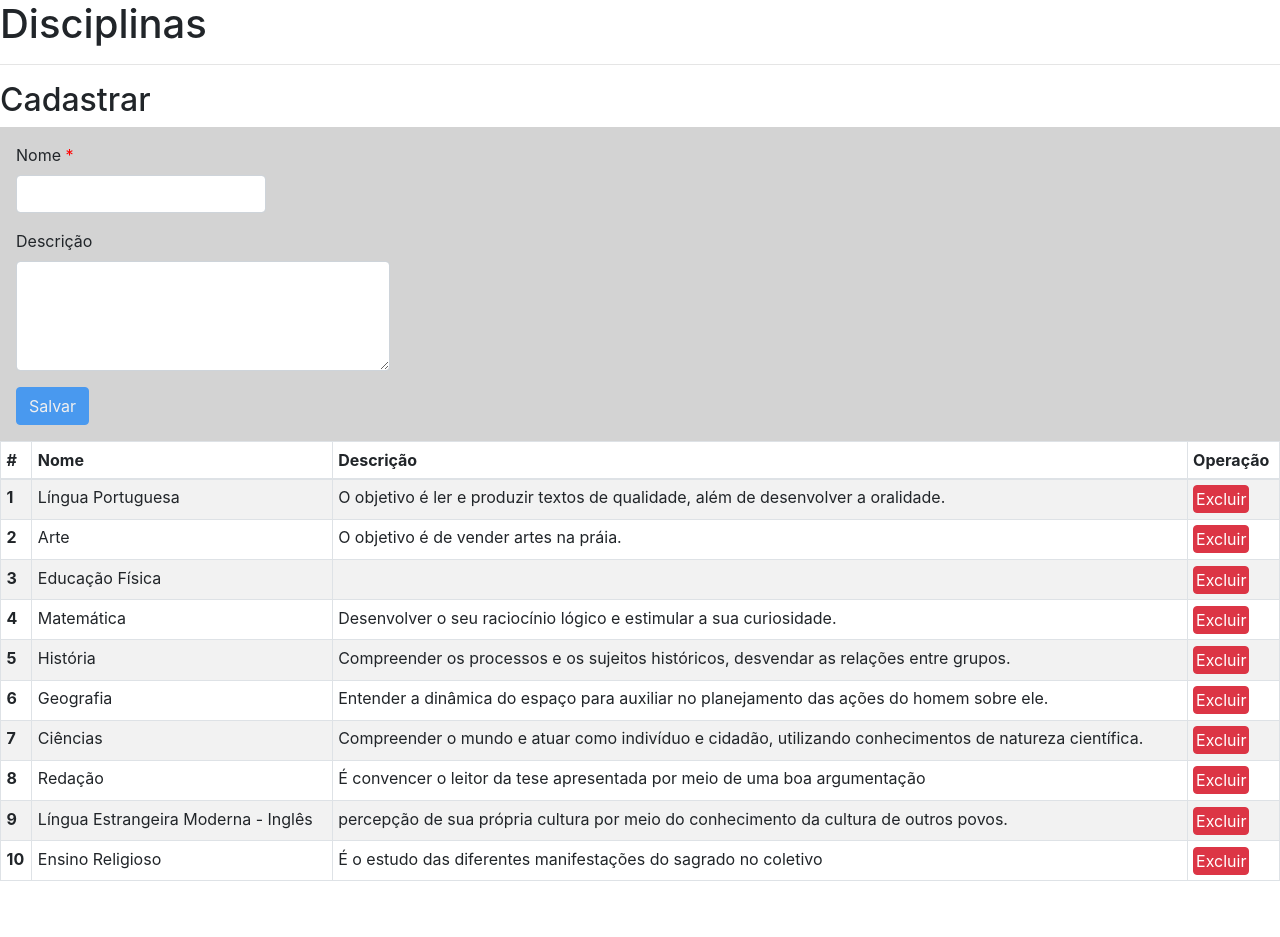
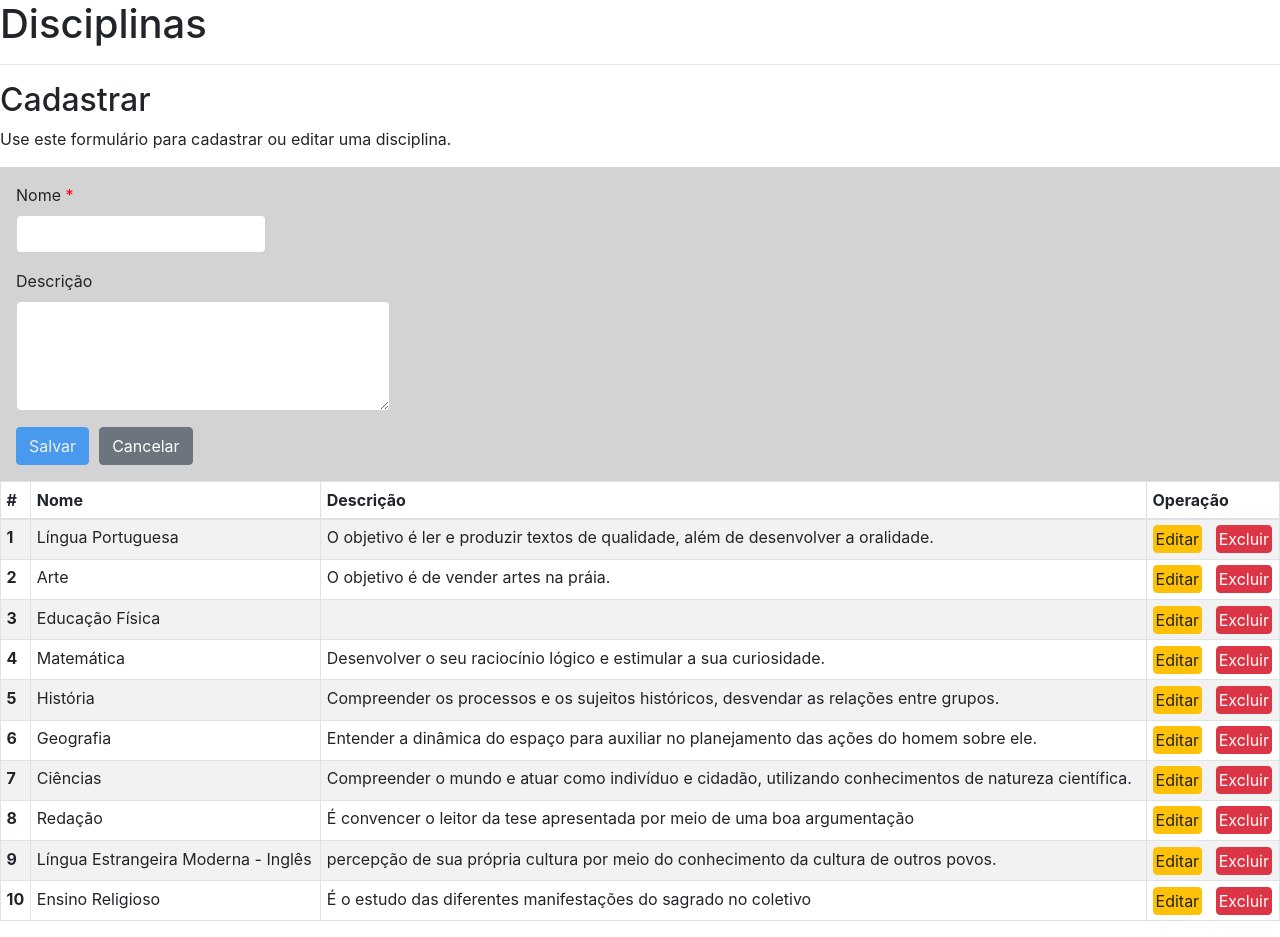
Before and after one commit to MatheusRGuedes/angular-escola, an Angular app: page / in a window 1280 px wide. Before the commit the page ends 897 px from the top, so only its background shows below. Built offline with nearby package versions, Linux system fonts and the light colour scheme.

Commit message:
editing disciplines

```diff
--- a/src/app/app.component.html
+++ b/src/app/app.component.html
@@ -3,6 +3,8 @@
 <hr>
 
 <h2>Cadastrar</h2>
+
+<p>Use este formulário para cadastrar ou editar uma disciplina.</p>
 
 <!--
   two-way data binding -> [(ngModel)] () -> evento e [] -> alteração prop html.
@@ -24,6 +26,7 @@
 
   <button [style.cursor]="!formDisciplina.valid ? 'not-allowed' : 'pointer'" class="btn btn-primary"
       [disabled]="!formDisciplina.valid">Salvar</button>
+  <button style="margin-left: 10px;" type="button" class="btn btn-secondary" (click)="cancelar()">Cancelar</button>
 </form>
 
 <!--<ul>
@@ -50,7 +53,9 @@
       <td>{{disciplina.descricao}}</td>
 
       <td>
-        <button style="padding: 1px 2px; " class="btn btn-danger" (click)="excluir(disciplina)">Excluir</button>
+        <button style="padding: 1px 2px;" class="btn btn-warning" (click)="editar(disciplina)">Editar</button>
+        &nbsp;
+        <button style="padding: 1px 2px;" class="btn btn-danger" (click)="excluir(disciplina)">Excluir</button>
       </td>
     </tr>
   </tbody>
--- a/src/app/app.component.ts
+++ b/src/app/app.component.ts
@@ -9,7 +9,8 @@ import { Disciplina } from './disciplina.model';
 export class AppComponent {
   selecionado = null;
   nome: string = '';
-  descricao :string | undefined;
+  descricao :string = '';
+  editando :Disciplina | null = null;
 
   disciplinas = [
     new Disciplina('Língua Portuguesa', 'O objetivo é ler e produzir textos de qualidade, além de desenvolver a oralidade.'),
@@ -33,11 +34,19 @@ export class AppComponent {
   }
 
   salvar() {
-    console.log(this.nome +" "+ this.descricao);
-    const disciplina = new Disciplina(this.nome, this.descricao);
-    this.disciplinas.push(disciplina);
-    this.nome = '';
-    this.descricao = '';
+    if (this.editando != null) {
+      console.log("Editando..");
+      let index = this.disciplinas.indexOf(this.editando);
+      let nome = this.nome;
+      let descricao = this.descricao;
+      this.disciplinas.splice(index, 1, new Disciplina(nome, descricao));
+    } else {
+      console.log("Gravando: " + this.nome +" "+ this.descricao);
+      const disciplina = new Disciplina(this.nome, this.descricao);
+      this.disciplinas.push(disciplina);
+      this.nome = '';
+      this.descricao = '';
+    }
   }
 
   excluir(disciplina :any) {
@@ -46,4 +55,16 @@ export class AppComponent {
       this.disciplinas.splice(index, 1); //remove um item começando do index da disciplina selecionada
     }
   }
+
+  editar(disciplina :any) {
+    this.editando = disciplina;
+    this.nome = disciplina.nome;
+    this.descricao = disciplina.descricao;
+  }
+
+  cancelar() {
+    this.nome = '';
+    this.descricao = '';
+    this.editando = null;
+  }
 }
```
